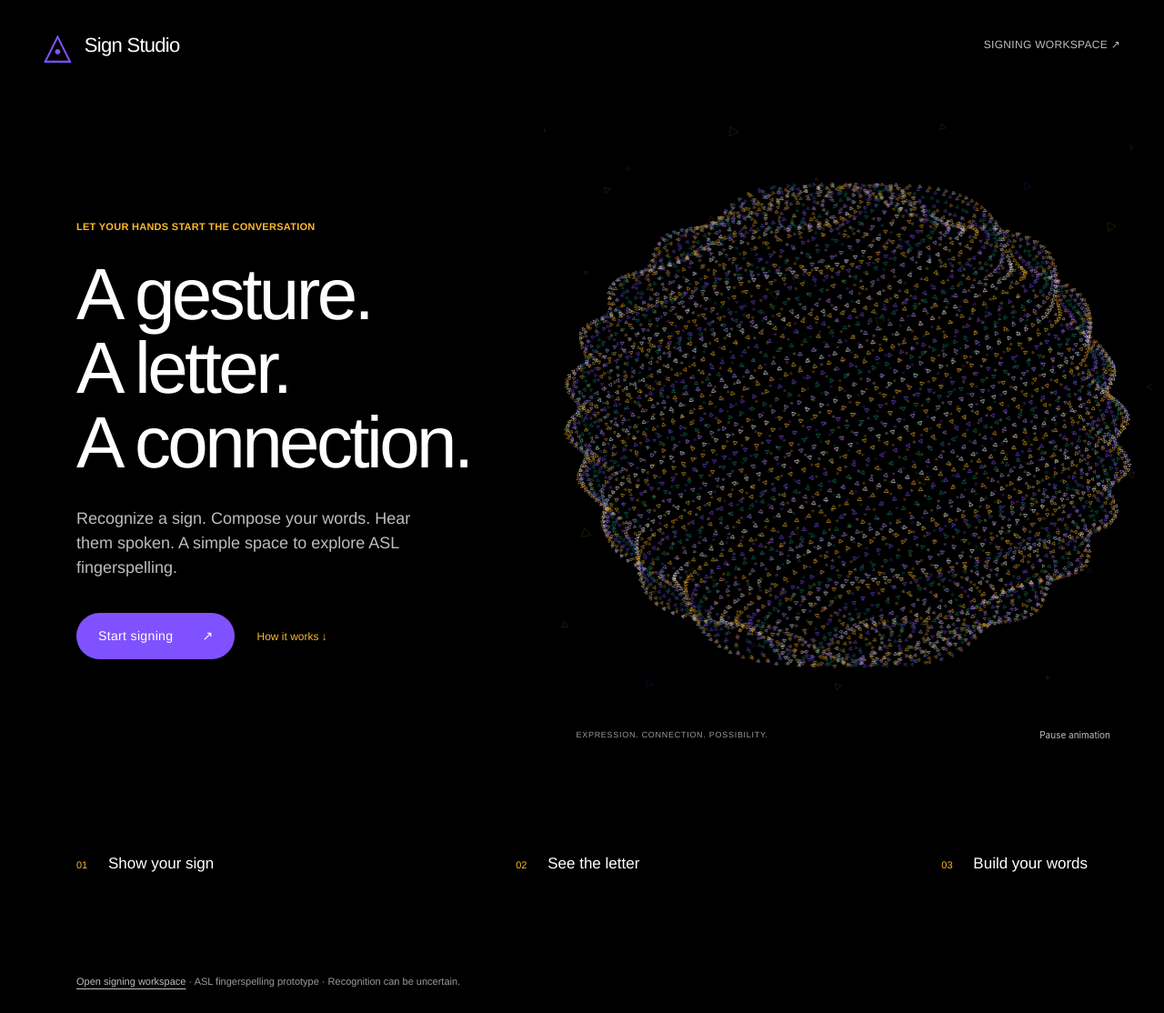
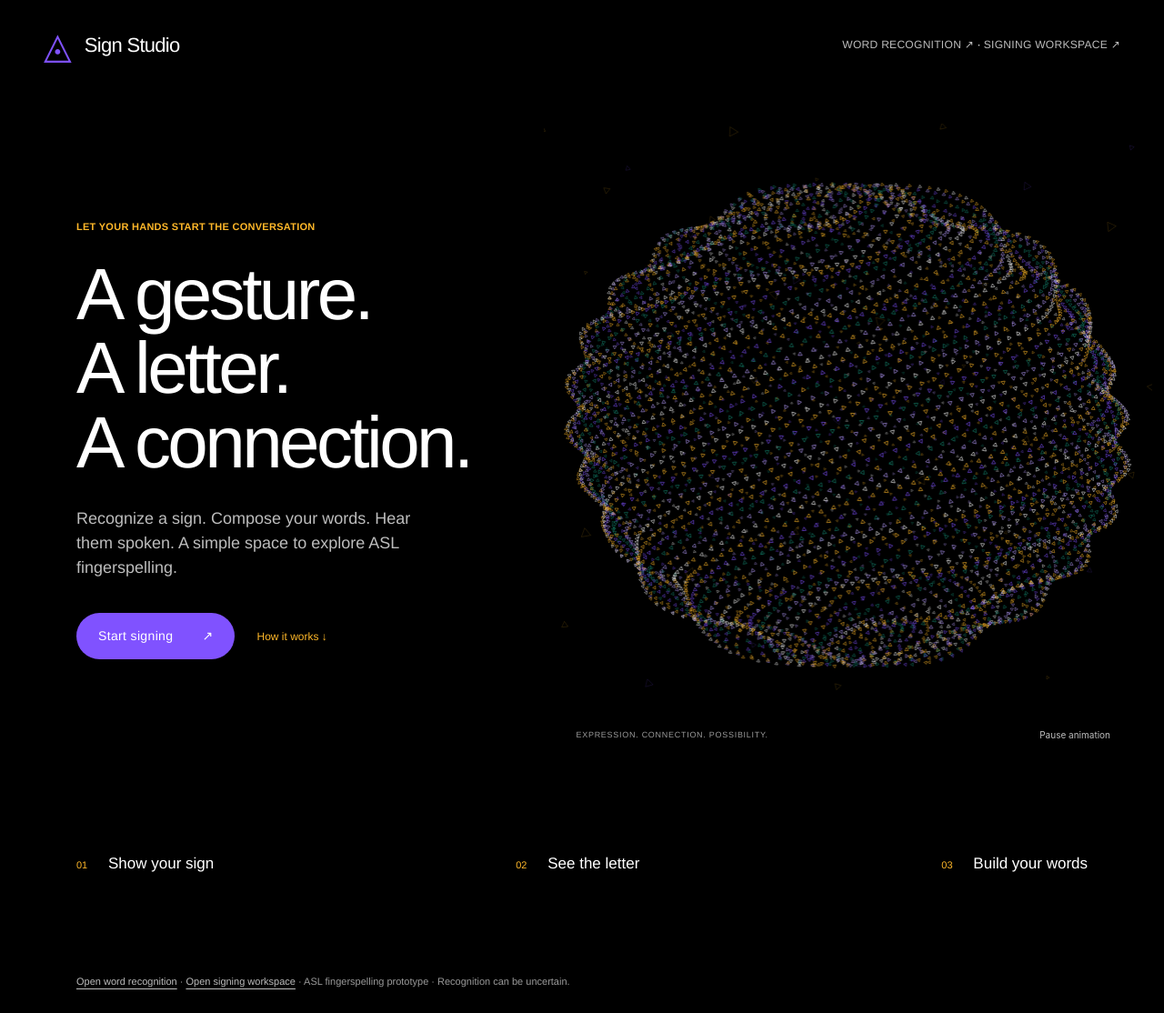
Before and after one commit to Arshita28/EchoGesture, a Flask app: page / in a window 1280 px wide. Shown: the whole page at 91% size. Run offline with Flask 3, Linux system fonts and the light colour scheme; some libraries are stand-ins or nearby versions.

Commit message:
Expose trained word recognition in README and landing navigation

```diff
--- a/templates/landing.html
+++ b/templates/landing.html
@@ -1,4 +1,4 @@
 <!doctype html>
 <html lang="en"><head><meta charset="utf-8"><meta name="viewport" content="width=device-width,initial-scale=1"><title>Sign Studio · ASL</title><link rel="stylesheet" href="/static/tokens.css?v=1"><link rel="stylesheet" href="/static/style.css?v=reference-6"></head>
-<body class="landing-page"><header><span class="mark" aria-hidden="true">◬</span><div><small>YOUR HANDS. YOUR WORDS.</small><h1>Sign Studio</h1></div><nav class="landing-nav"><a href="/sign">Signing workspace ↗</a></nav></header>
-<main><section class="intro landing-hero" aria-labelledby="heroTitle"><div class="hero-copy"><span class="eyebrow">LET YOUR HANDS START THE CONVERSATION</span><h2 id="heroTitle">A gesture.<br>A letter.<br><span>A connection.</span></h2><p>Recognize a sign. Compose your words. Hear them spoken. A simple space to explore ASL fingerspelling.</p><a class="hero-cta" href="/sign">Start signing <span aria-hidden="true">↗</span></a><a class="hero-secondary" href="#howItWorks">How it works ↓</a></div><div class="hero-visual"><canvas id="heroArt" aria-hidden="true"></canvas><div class="art-caption"><span id="heroArtLabel">EXPRESSION. CONNECTION. POSSIBILITY.</span><button id="heroPause" class="secondary" aria-pressed="false">Pause animation</button></div></div></section><section id="howItWorks" class="how-it-works" aria-label="How it works"><p><span>01</span> Show your sign</p><p><span>02</span> See the letter</p><p><span>03</span> Build your words</p></section><footer><a href="/sign">Open signing workspace</a> · ASL fingerspelling prototype · Recognition can be uncertain.</footer></main><script src="/static/hero.js?v=5"></script></body></html>
+<body class="landing-page"><header><span class="mark" aria-hidden="true">◬</span><div><small>YOUR HANDS. YOUR WORDS.</small><h1>Sign Studio</h1></div><nav class="landing-nav"><a href="/words">Word recognition ↗</a> · <a href="/sign">Signing workspace ↗</a></nav></header>
+<main><section class="intro landing-hero" aria-labelledby="heroTitle"><div class="hero-copy"><span class="eyebrow">LET YOUR HANDS START THE CONVERSATION</span><h2 id="heroTitle">A gesture.<br>A letter.<br><span>A connection.</span></h2><p>Recognize a sign. Compose your words. Hear them spoken. A simple space to explore ASL fingerspelling.</p><a class="hero-cta" href="/sign">Start signing <span aria-hidden="true">↗</span></a><a class="hero-secondary" href="#howItWorks">How it works ↓</a></div><div class="hero-visual"><canvas id="heroArt" aria-hidden="true"></canvas><div class="art-caption"><span id="heroArtLabel">EXPRESSION. CONNECTION. POSSIBILITY.</span><button id="heroPause" class="secondary" aria-pressed="false">Pause animation</button></div></div></section><section id="howItWorks" class="how-it-works" aria-label="How it works"><p><span>01</span> Show your sign</p><p><span>02</span> See the letter</p><p><span>03</span> Build your words</p></section><footer><a href="/words">Open word recognition</a> · <a href="/sign">Open signing workspace</a> · ASL fingerspelling prototype · Recognition can be uncertain.</footer></main><script src="/static/hero.js?v=5"></script></body></html>
```
Also changed, not shown: README.md.
